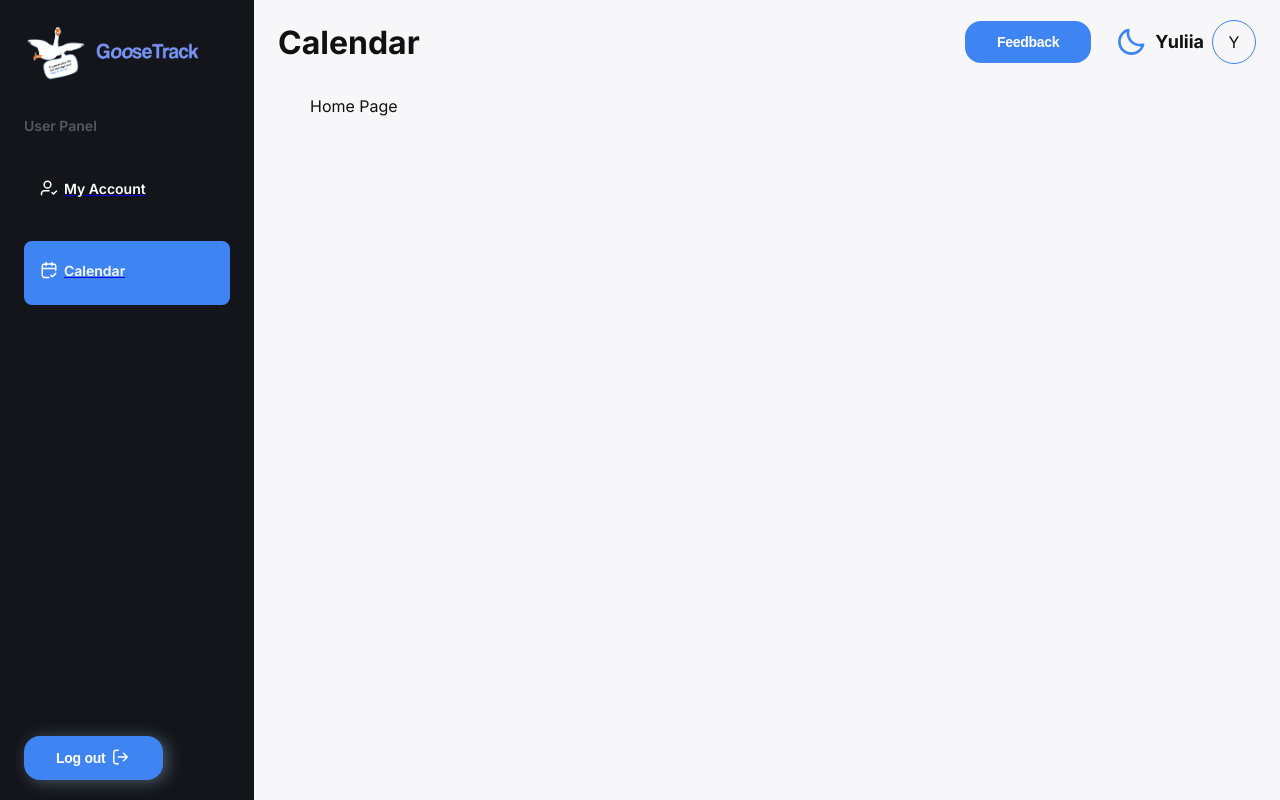
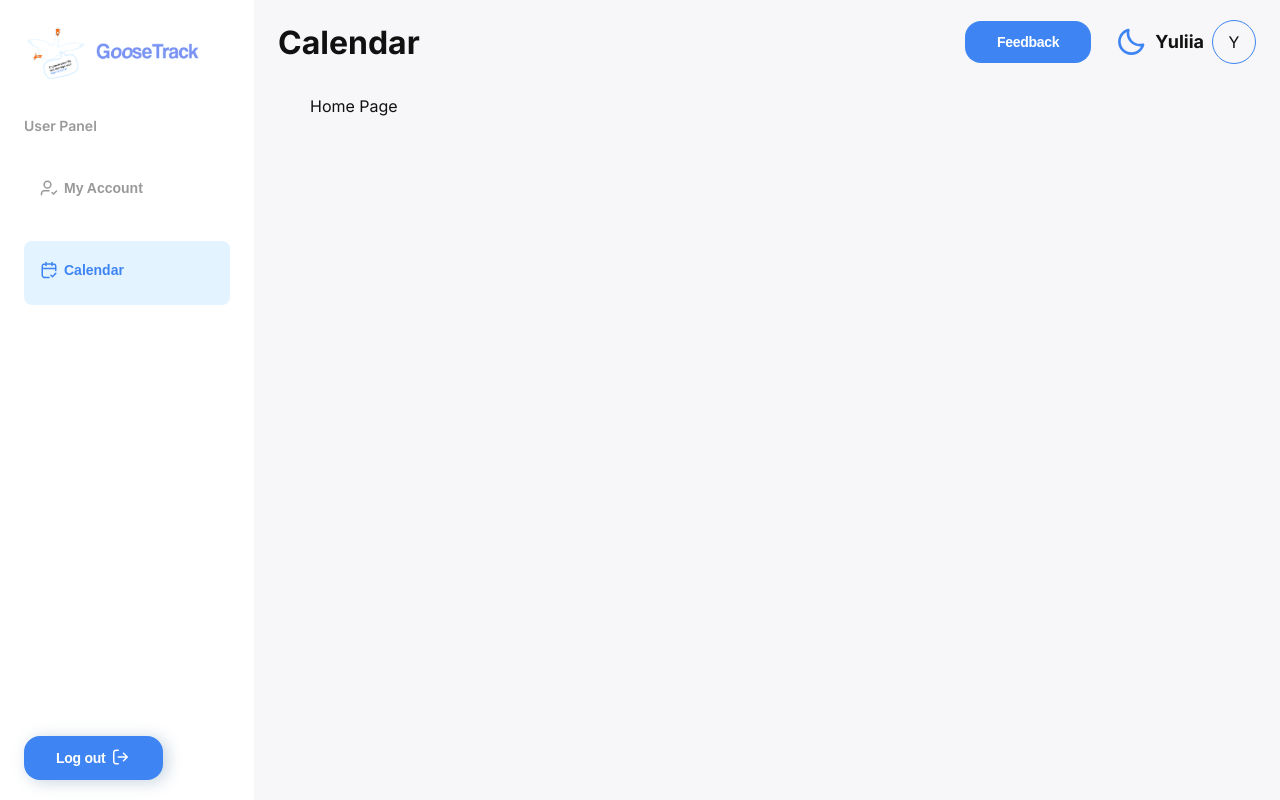
Before and after one commit to OlehZankiv/project-ff-planner-frontend, a React (Create React App) app: page / in a window 1280 px wide. Built offline with nearby package versions, Linux system fonts and the light colour scheme.

Commit message:
Update SideBar.jsx

```diff
--- a/src/components/SideBar.jsx
+++ b/src/components/SideBar.jsx
@@ -1,50 +1,35 @@
-import styled, { css } from 'styled-components'
+import styled, { css, useTheme } from 'styled-components'
 import { useTranslation } from 'react-i18next'
-import { NavLink } from 'react-router-dom'
+// import {
+//   useNavigate,
+// } from 'react-router-dom'
 import { useRef } from 'react'
 
-import {
-  getBreakpointsStyles,
-  getDesktopStyles,
-  useBreakpointValue,
-  ScreenWrapper,
-} from '../styles/breakpoints'
+import { getBreakpointsStyles, getDesktopStyles, useBreakpointValue } from '../styles/breakpoints'
 import { CloseIcon, UserCheckIcon, CalendarCheckOutIcon, LogOutIcon } from '../assets/icons'
 import { AppLogo } from './AppLogo'
+import { OpacityButton } from './OpacityButton'
 import { PrimaryColorBtn } from './PrimaryColorBtn'
+import { Text } from './Text'
 
-export const SideBar = ({
-  isBurgerMenuOpen,
-  setIsBurgerMenuOpen,
-  theme,
-  selectedTab,
-  setSelectedTab,
-}) => {
+export const SideBar = ({ isBurgerMenuOpen, setIsBurgerMenuOpen, selectedTab, setSelectedTab }) => {
+  // const navigate = useNavigate()
+  const theme = useTheme()
   const owerlayRef = useRef()
   const { t } = useTranslation()
   const iconCheckSize = useBreakpointValue({ mobileValue: 20, tabletValue: 24, desktopValue: 24 })
   const iconLogOutSize = useBreakpointValue({ mobileValue: 18, tabletValue: 20, desktopValue: 20 })
   const iconClozeSize = useBreakpointValue({ mobileValue: 25, tabletValue: 33 })
 
-  const IconCheckColor = (isSelected) => {
-    if (isSelected) {
-      return theme === 'light' ? '#3e85f3' : '#fff'
-    }
-    return theme === 'light' ? ' rgba(52, 52, 52, 0.5)' : '#fff'
-  }
-
-  const handleCloseBurgerMenu = () => {
-    setIsBurgerMenuOpen(false)
-  }
-
   const handleOwerlayClick = (e) => {
     if (e.target === owerlayRef.current) {
-      handleCloseBurgerMenu()
+      setIsBurgerMenuOpen(false)
     }
   }
 
   const handleChangeTab = (type) => {
     setSelectedTab(type)
+    // navigate(`/${type}`)
   }
 
   return (
@@ -58,22 +43,11 @@ export const SideBar = ({
         <div style={{ width: '100%' }}>
           <TopBox>
             <AppLogo orientation='horezontal' />
-            <ButtonWrap onClick={handleCloseBurgerMenu}>
-              <ScreenWrapper
-                mobile={
-                  <CloseIcon
-                    size={iconClozeSize}
-                    color={theme === 'light' ? ' rgba(52, 52, 52, 1)' : '#fff'}
-                  />
-                }
-                tablet={
-                  <CloseIcon
-                    size={iconClozeSize}
-                    color={theme === 'light' ? ' rgba(52, 52, 52, 1)' : '#fff'}
-                  />
-                }
-              />
-            </ButtonWrap>
+            <OpacityButton>
+              <CloseIconWrap onClick={() => setIsBurgerMenuOpen(false)}>
+                <CloseIcon size={iconClozeSize} color={theme.colors.defaultIcon} />
+              </CloseIconWrap>
+            </OpacityButton>
           </TopBox>
           <div style={{ width: '100%' }}>
             <SidebarTitle theme={theme}>{t('User Panel')}</SidebarTitle>
@@ -81,30 +55,43 @@ export const SideBar = ({
               <NavButton
                 selected={selectedTab === 'profile'}
                 theme={theme}
-                // to={'my_profile'}
                 onClick={() => handleChangeTab('profile')}
               >
                 <UserCheckIcon
                   size={iconCheckSize}
-                  color={IconCheckColor(selectedTab === 'profile')}
+                  color={
+                    selectedTab === 'profile' ? theme.colors.selectedIcon : theme.colors.defaultIcon
+                  }
                 />
-                <TabText theme={theme} selected={selectedTab === 'profile'}>
+                <Text
+                  type='p'
+                  fontWeight={600}
+                  color={`${selectedTab === 'profile' ? 'tabTextSelected' : 'tabText'}`}
+                >
                   {t('My Account')}
-                </TabText>
+                </Text>
               </NavButton>
               <NavButton
                 theme={theme}
                 selected={selectedTab === 'calendar'}
-                // to={'calendar'}
                 onClick={() => handleChangeTab('calendar')}
               >
                 <CalendarCheckOutIcon
                   size={iconCheckSize}
-                  color={IconCheckColor(selectedTab === 'calendar')}
+                  color={
+                    selectedTab === 'calendar'
+                      ? theme.colors.selectedIcon
+                      : theme.colors.defaultIcon
+                  }
                 />
-                <TabText theme={theme} selected={selectedTab === 'calendar'}>
+                <Text
+                  type='p'
+                  fontWeight={600}
+                  color={`${selectedTab === 'calendar' ? 'tabTextSelected' : 'tabText'}`}
+                >
+                  {' '}
                   {t('Calendar')}
-                </TabText>
+                </Text>
               </NavButton>
             </TabsWrap>
           </div>
@@ -119,6 +106,7 @@ export const SideBar = ({
 }
 
 const SidebarOverlay = styled.div`
+  ${({ isBurgerMenuOpen, theme }) => css`
     position: absolute;
     left: 0;
     right: 0;
@@ -127,15 +115,13 @@ const SidebarOverlay = styled.div`
     opacity: 0;
     pointer-events: none;
     visibility: hidden;
-  ${(props) =>
-    props.isBurgerMenuOpen &&
+    ${isBurgerMenuOpen &&
     `opacity: 1;
     visibility: visible;
     pointer-events: all;`}
-  transition: opacity 250ms linear,
-        visibility 250ms linear;
-  background-color: ${(props) =>
-    props.theme === 'light' ? 'rgba(231, 236, 252, 0.671)' : '#28282a79'};
+    transition: opacity ${theme.animation.duration} ${theme.animation.cubicBezier},
+        visibility ${theme.animation.duration} ${theme.animation.cubicBezier};
+    background-color: ${theme.colors.overlay};
     ${getDesktopStyles(
       css`
         position: static;
@@ -144,19 +130,21 @@ const SidebarOverlay = styled.div`
         visibility: visible;
         pointer-events: all;
       `,
-  )}
+    )};
+  `}
 `
 
 const SidebarWrap = styled.div`
+  ${({ isBurgerMenuOpen, theme }) => css`
     transform: translateX(-100%);
-  ${(props) => props.isBurgerMenuOpen && 'transform: translateX(0);'}
-  transition: transform 250ms linear;
+    ${isBurgerMenuOpen && 'transform: translateX(0);'}
+    transition: transform ${theme.animation.duration} ${theme.animation.cubicBezier};
     display: flex;
     flex-direction: column;
     justify-content: space-between;
     align-items: start;
     min-height: 100vh;
-  background-color: ${(props) => (props.theme === 'light' ? '#fff' : '#13151A')};
+    background-color: ${theme.colors.background};
     width: 70%;
     padding: 20px 24px;
     ${getBreakpointsStyles({
@@ -168,6 +156,7 @@ const SidebarWrap = styled.div`
         transform: translateX(0);
       `,
     })}
+  `}
 `
 
 const TopBox = styled.div`
@@ -192,8 +181,7 @@ const SidebarTitle = styled.h1`
   font-weight: 600;
   font-size: 12px;
   line-height: 1.39;
-  color: ${(props) =>
-    props.theme === 'light' ? ' rgba(52, 52, 52, 0.5)' : 'rgba(250, 250, 250, 0.3)'};
+  color: ${({ theme }) => theme.colors.sidebarTitle};
   margin-bottom: 24px;
   ${getBreakpointsStyles({
     tablet: css`
@@ -206,36 +194,26 @@ const SidebarTitle = styled.h1`
   })}
 `
 
-const ButtonWrap = styled.button`
+const CloseIconWrap = styled.div`
   display: flex;
   justify-content: center;
   align-items: center;
   background-color: transparent;
   border: none;
+  ${getDesktopStyles(
+    css`
+      display: none;
+    `,
+  )}
 `
 
-const NavButton = styled(NavLink)`
+const NavButton = styled.button`
   display: flex;
   padding: 20px 16px;
-  background: ' transparent';
+  background: transparent;
   border-radius: 8px;
-  ${(props) => props.selected && `background: ${props.theme === 'light' ? '#E3F3FF' : '#3e85f3'}`}
-`
-
-const TabText = styled.p`
-  font-family: 'Inter';
-  font-style: normal;
-  font-weight: 600;
-  font-size: 14px;
-  line-height: 1.39;
-  color: ${(props) => (props.theme === 'light' ? ' rgba(52, 52, 52, 0.5)' : '#fff')};
-  text-decoration: none;
-  ${getBreakpointsStyles({
-    tablet: css`
-      font-size: 16px;
-    `,
-  })}
-  ${(props) => props.selected && `color: ${props.theme === 'light' ? '#3e85f3' : '#fff'}`}
+  border: none;
+  ${({ selected, theme }) => selected && `background: ${theme.colors.tabButtotActive}`}
 `
 
 const TabsWrap = styled.div`
```
Lines whose indentation alone changed are shown as unchanged.
